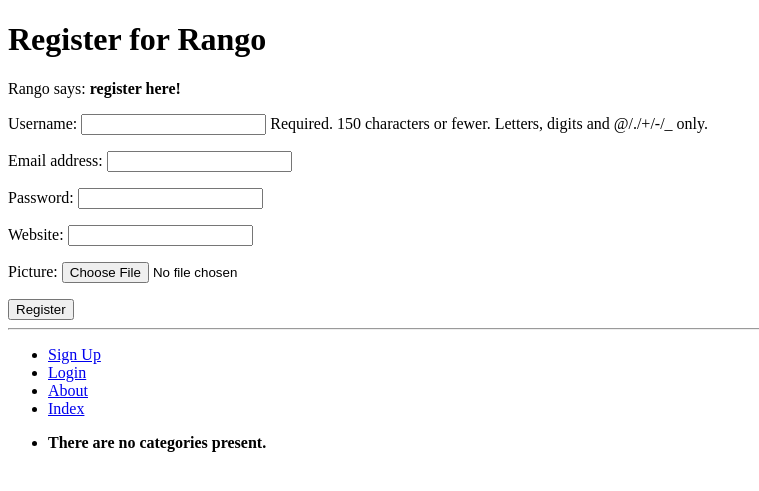
After one commit to kirstencosgrove/tango_with_django_project, a Django app: page /rango/register/ in a window 1280 px wide. The commit adds this page. Shown: the top 491 px of the page, without its empty margins (0-759 px from the left). Run offline with Django 3.2, Linux system fonts and the light colour scheme; data that the repository does not hold is empty.

Commit message:
chapter 9

```diff
--- a/rango/admin.py
+++ b/rango/admin.py
@@ -1,5 +1,5 @@
 from django.contrib import admin
-from rango.models import Category, Page
+from rango.models import Category, Page, UserProfile
 
 class CategoryAdmin(admin.ModelAdmin):
     prepopulated_fields = {'slug':('name',)}
@@ -10,3 +10,5 @@ class PageAdmin(admin.ModelAdmin):
     list_display = ('title', 'category', 'url')
 
 admin.site.register(Page, PageAdmin)
+
+admin.site.register(UserProfile)
--- a/rango/forms.py
+++ b/rango/forms.py
@@ -1,5 +1,7 @@
 from django import forms
 from rango.models import Page, Category
+from django.contrib.auth.models import User
+from rango.models import UserProfile
 
 class CategoryForm(forms.ModelForm):
     name = forms.CharField(max_length=128,
@@ -32,3 +34,15 @@ class PageForm(forms.ModelForm):
             url = f'http://{url}'
             cleaned_data['url'] = url
         return cleaned_data
+
+class UserForm(forms.ModelForm):
+    password = forms.CharField(widget=forms.PasswordInput())
+    class Meta:
+        model = User
+        fields = ('username', 'email', 'password',)
+
+class UserProfileForm(forms.ModelForm):
+
+    class Meta:
+        model = UserProfile
+        fields = ('website', 'picture',)
--- a/rango/models.py
+++ b/rango/models.py
@@ -1,5 +1,6 @@
 from django.db import models
 from django.template.defaultfilters import slugify
+from django.contrib.auth.models import User
 
 class Category(models.Model):
     NAME_MAX_LENGTH = 128
@@ -29,3 +30,12 @@ class Page(models.Model):
 
     def __str__(self):
         return self.title
+
+class UserProfile(models.Model):
+    user = models.OneToOneField(User, on_delete=models.CASCADE)
+
+    website = models.URLField(blank=True)
+    picture = models.ImageField(upload_to='profile_images', blank=True)
+
+    def __str__(self):
+        return self.user.username
--- a/rango/urls.py
+++ b/rango/urls.py
@@ -9,5 +9,9 @@ urlpatterns = [
     path('category/<slug:category_name_slug>/',
         views.show_category, name='show_category'),
     path('add_category/', views.add_category, name='add_category'),
-    path('category/<slug:category_name_slug>/add_page/', views.add_page, name='add_page')
+    path('category/<slug:category_name_slug>/add_page/', views.add_page, name='add_page'),
+    path('register/', views.register, name='register'),
+    path('login/', views.user_login, name='login'),
+    path('restricted/', views.restricted, name='restricted'),
+    path('logout/', views.user_logout, name='logout'),
 ]
--- a/rango/views.py
+++ b/rango/views.py
@@ -6,6 +6,9 @@ from rango.forms import CategoryForm
 from rango.forms import PageForm
 from django.shortcuts import redirect
 from django.urls import reverse
+from rango.forms import UserForm, UserProfileForm
+from django.contrib.auth import authenticate, login, logout
+from django.contrib.auth.decorators import login_required
 
 def index(request):
     category_list = Category.objects.order_by('-likes')[:5]
@@ -37,6 +40,7 @@ def show_category(request, category_name_slug):
 
     return render(request, 'rango/category.html', context=context_dict)
 
+@login_required
 def add_category(request):
     form = CategoryForm()
 
@@ -51,6 +55,7 @@ def add_category(request):
 
     return render(request, 'rango/add_category.html', {'form': form})
 
+@login_required
 def add_page(request, category_name_slug):
     try:
         category = Category.objects.get(slug=category_name_slug)
@@ -75,3 +80,65 @@ def add_page(request, category_name_slug):
             print(form.errors)
     context_dict = {'form': form, 'category': category}
     return render(request, 'rango/add_page.html', context=context_dict)
+
+def register(request):
+
+    registered = False
+
+    if request.method == 'POST':
+        user_form = UserForm(request.POST)
+        profile_form = UserProfileForm(request.POST)
+
+        if user_form.is_valid() and profile_form.is_valid():
+            user = user_form.save()
+            user.set_password(user.password)
+            user.save()
+
+            profile = profile_form.save(commit=False)
+            profile.user = user
+
+            if 'picture' in request.FILES:
+                profile.picture = request.FILES['picture']
+
+            profile.save()
+
+            registered = True
+        else:
+            print(user_form.errors, profile_form.errors)
+    else:
+        user_form = UserForm()
+        profile_form = UserProfileForm()
+
+    return render(request,
+                  'rango/register.html',
+                  context = {'user_form': user_form,
+                             'profile_form': profile_form,
+                             'registered': registered})
+
+def user_login(request):
+    if request.method == 'POST':
+        username = request.POST.get('username')
+        password = request.POST.get('password')
+
+        user = authenticate(username=username, password=password)
+
+        if user:
+            if user.is_active:
+                login(request, user)
+                return redirect(reverse('rango:index'))
+            else:
+                return HttpResponse("Your Rango account is disabled.")
+        else:
+            print(f"Invalid login details: {username}, {password}")
+            return HttpResponse("Invalid login details supplied.")
+    else:
+        return render(request, 'rango/login.html')
+
+@login_required
+def restricted(request):
+    return render(request, 'rango/restricted.html')
+
+@login_required
+def user_logout(request):
+    logout(request)
+    return redirect(reverse('rango:index'))
--- a/tango_with_django_project/settings.py
+++ b/tango_with_django_project/settings.py
@@ -132,3 +132,5 @@ STATICFILES_DIRS = [STATIC_DIR, ]
 
 MEDIA_ROOT = MEDIA_DIR
 MEDIA_URL = '/media/'
+
+LOGIN_URL = 'rango:login'
--- a/templates/rango/base.html
+++ b/templates/rango/base.html
@@ -19,9 +19,18 @@
         <hr />
         <div>
             <ul>
+            {% if user.is_authenticated %}
+            <li><a href="{% url 'rango:restricted' %}">Restricted Page</a></li>
+             <li><a href="{% url 'rango:logout' %}">Logout</a></li>
              <li><a href="{% url 'rango:add_category' %}">Add a New Category</a></li>
+             {% else %}
+             <li><a href="{% url 'rango:register' %}">Sign Up</a></li>
+             <li><a href="{% url 'rango:login' %}">Login</a></li>
+             {% endif %}
              <li><a href="{% url 'rango:about' %}">About</a></li>
              <li><a href="{% url 'rango:index' %}">Index</a></li>
+
+
             </ul>
         </div>
         <div>
--- a/templates/rango/category.html
+++ b/templates/rango/category.html
@@ -21,8 +21,9 @@
     {% else %}
         <strong>No pages currently in category.</strong>
     {% endif %}
-
+    {% if user.is_authenticated %}
     <a href="{% url 'rango:add_page' category.slug %}">Add Page</a> <br />
+    {% endif %}
     {% else %}
         The specified category does not exist.
     {% endif %}
--- a/templates/rango/index.html
+++ b/templates/rango/index.html
@@ -8,7 +8,11 @@
 {% block body_block %}
     <h1>Rango says...</h1>
         <div>
-            hey there partner! <br />
+            {% if user.is_authenticated %}
+                howdy {{ user.username }}!
+            {% else %}
+                hey there partner!
+            {% endif %}
             <strong>{{ boldmessage }}</strong><br />
         </div>
 
--- /dev/null
+++ b/templates/rango/register.html
@@ -0,0 +1,26 @@
+{% extends 'rango/base.html' %}
+{% load staticfiles %}
+
+{% block title_block %}
+    Register
+{% endblock %}
+
+{% block body_block %}
+<h1>Register for Rango</h1>
+{% if registered %}
+Rango says: <strong>thank you for registering!</strong>
+<a href="{% url 'rango:index' %}">Return to the homepage.</a><br />
+{% else %}
+Rango says: <strong>register here!</strong><br />
+<form id="user_form" method="post" action="{% url 'rango:register' %}"
+    enctype="multipart/form-data">
+
+    {% csrf_token %}
+
+    {{ user_form.as_p }}
+    {{ profile_form.as_p }}
+
+    <input type="submit" name="submit" value="Register" />
+</form>
+{% endif %}
+{% endblock %}
```
Also changed, not shown: templates/rango/login.html (added, +18 -0 lines), templates/rango/restricted.html (added, +9 -0 lines), rango/migrations/0005_auto_20250211_1434.py (added), 1 other file.
